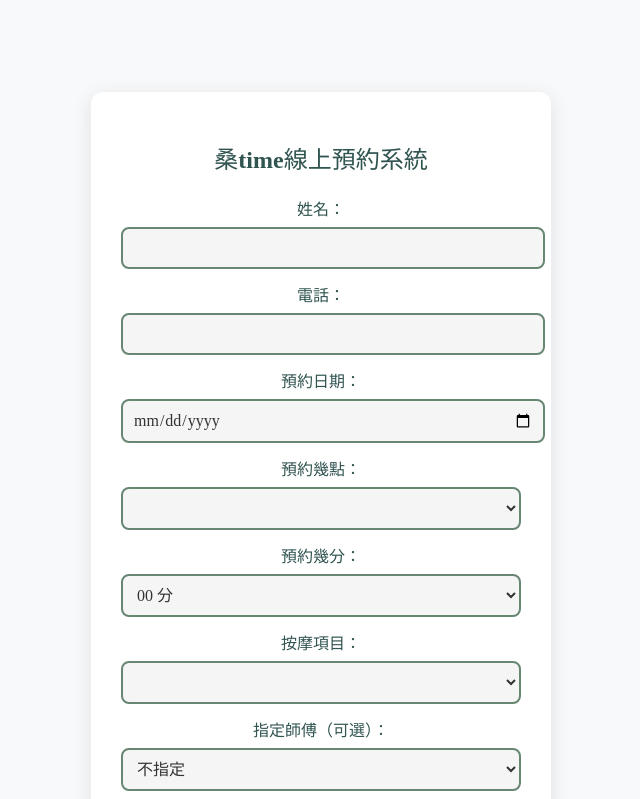
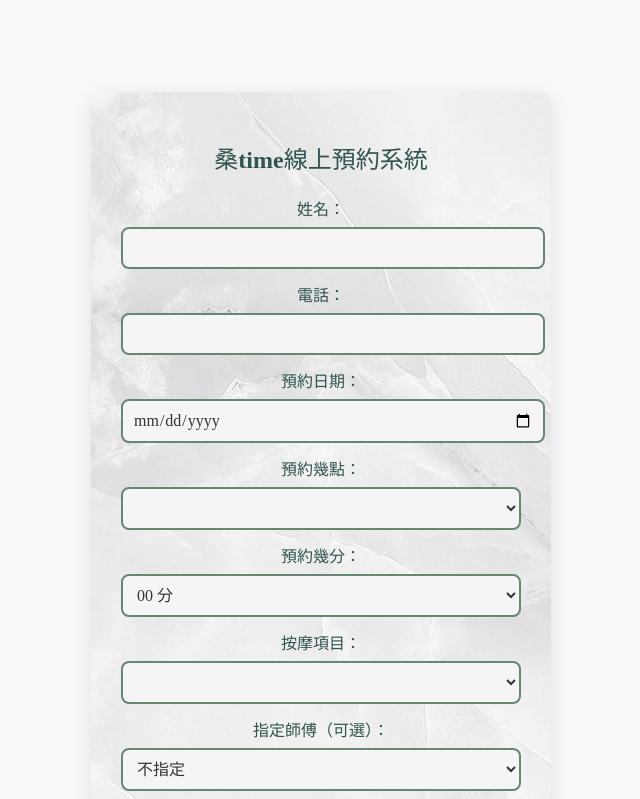
Before and after one commit to Ah-uuu/booking-sometime-0, a Vue app: page / in a window 1280 px wide. Shown: the top 799 px of the page, without its empty margins (319-959 px from the left). Built offline with nearby package versions, Linux system fonts and the light colour scheme.

Commit message:
Update BookingForm.vue

```diff
--- a/src/components/BookingForm.vue
+++ b/src/components/BookingForm.vue
@@ -341,7 +341,10 @@ export default {
   max-width: 400px;
   margin: 40px auto;
   padding: 30px;
-  background-color: #FFFFFF; /* 白色背景 */
+  background-color: #FFFFFF; /* 白色背景，作為備用 */
+  background-image: url('/paper-texture.jpg'); /* 紙張紋理背景 */
+  background-repeat: repeat; /* 平鋪背景 */
+  background-size: auto; /* 保持紋理圖片的原始大小，適當平鋪 */
   border-radius: 12px;
   box-shadow: 0 4px 20px rgba(0, 0, 0, 0.1);
   font-family: 'Noto Serif TC', serif; /* 使用文青風格字體 */
```
